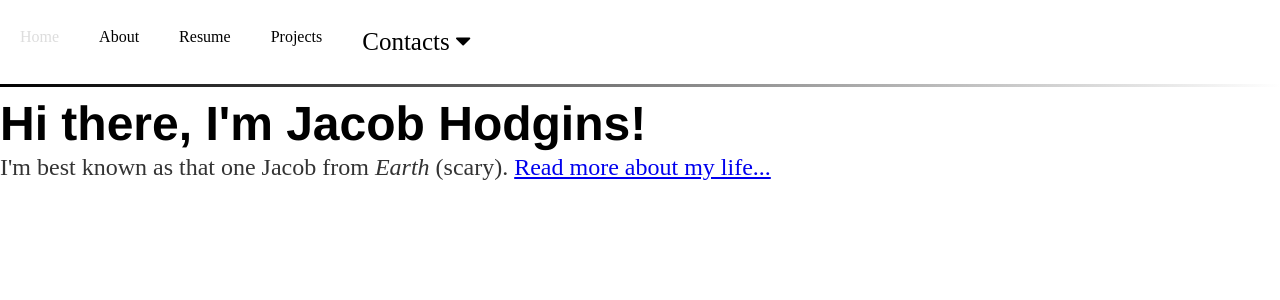
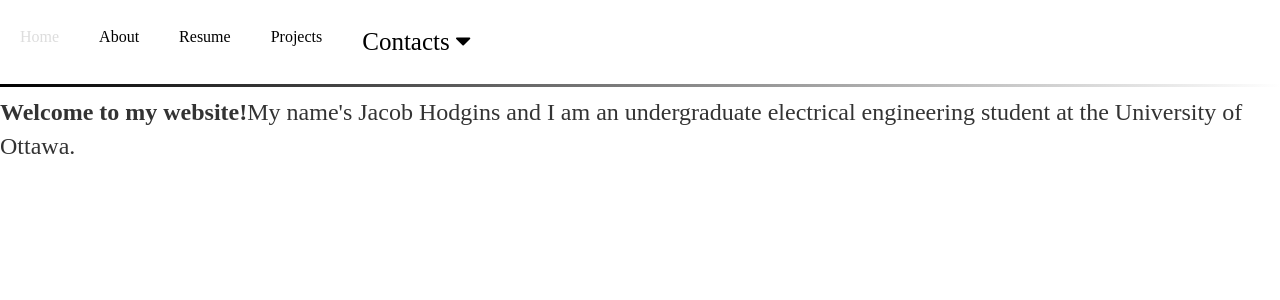
Before and after one commit to JacobHodgins/hodginsjacob, a Jekyll site: the page built from index.html, in a window 1280 px wide. Shown: the top 300 px of the page. Built offline with Jekyll 4.4.1, drawn with Linux system fonts in a browser that asks for light colours; the list of posts is cut into pages by our own code.

Commit message:
Update index.html

```diff
--- a/index.html
+++ b/index.html
@@ -3,6 +3,5 @@ layout: default
 title: Jacob Hodgins
 ---
 <div class="blurb">
-	<h1>Hi there, I'm Jacob Hodgins!</h1>
-	<p>I'm best known as that one Jacob from <em>Earth</em> (scary). <a href="{{ site.baseurl }}about">Read more about my life...</a></p>
+	<p> <b>Welcome to my website!</b>My name's Jacob Hodgins and I am an undergraduate electrical engineering student at the University of Ottawa.</p>
 </div><!-- /.blurb -->
```
